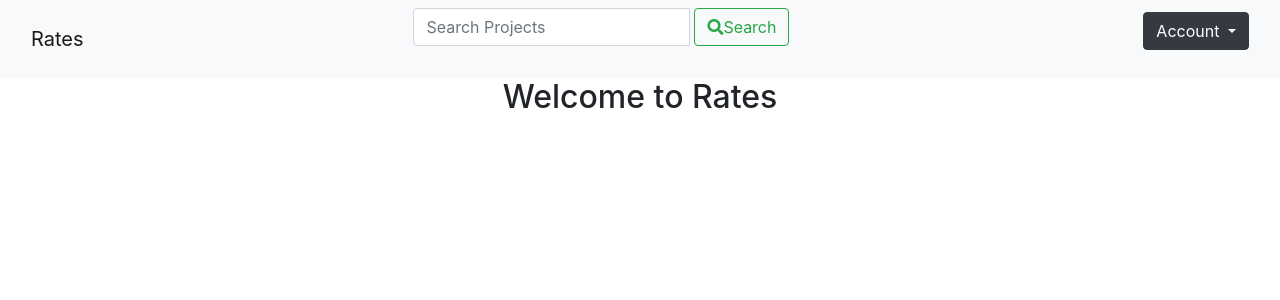
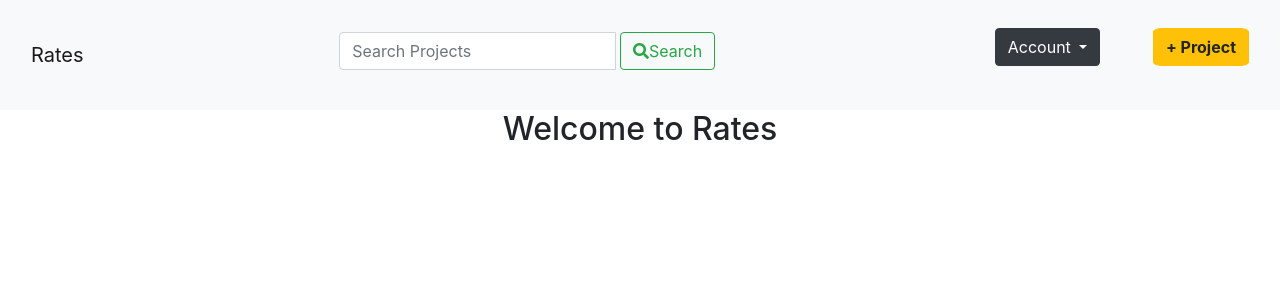
Before and after one commit to Kipkorir-Gideon/Projects-Rating, a Django app: page / in a window 1280 px wide. Shown: the top 300 px of the page. Run offline with Django 3.2, Linux system fonts and the light colour scheme; the visitor is signed in with stand-in values (Sample User, id 1); some libraries are stand-ins or nearby versions.

```diff
--- a/rates/templates/navbar.html
+++ b/rates/templates/navbar.html
@@ -15,7 +15,7 @@
     <!-- Adding a search form  -->
     <div class="col-sm-4 col-md-4 navbar-right">
 
-        <form class="mb-0 h1 ml-auto mr-auto" id="searchform" action="{% url 'search' %}">
+        <form class="mt-4 h1 ml-auto mr-auto" id="searchform" action="{% url 'search' %}">
             <div class="input-group">
                 <input type="text" class="form-control" placeholder="Search Projects" name="search_project">
                 <div class="input-group-btn">
@@ -23,6 +23,7 @@
                 </div>
             </div>
         </form>
+
     </div>
     <!-- search form end -->
     <div>
@@ -40,6 +41,7 @@
                     <a href="/logout" class="nav-link">Logout</a>
                   </li>
                 </ul>
+                <button type="button" class="btn btn-warning font-weight-bold text-center ml-5" style="border-radius: 10%" data-toggle="modal" data-target="#postModal">+ Project</button>
               </li>
             </ul>
             {% else %}
@@ -52,6 +54,9 @@
             {% endif %}
           </div>
   </div>
+
+  <!--Post modal-->
+
 </nav>
 </body>
 </html>
```
Also changed, not shown: rates/forms.py (+9 -0 lines).
